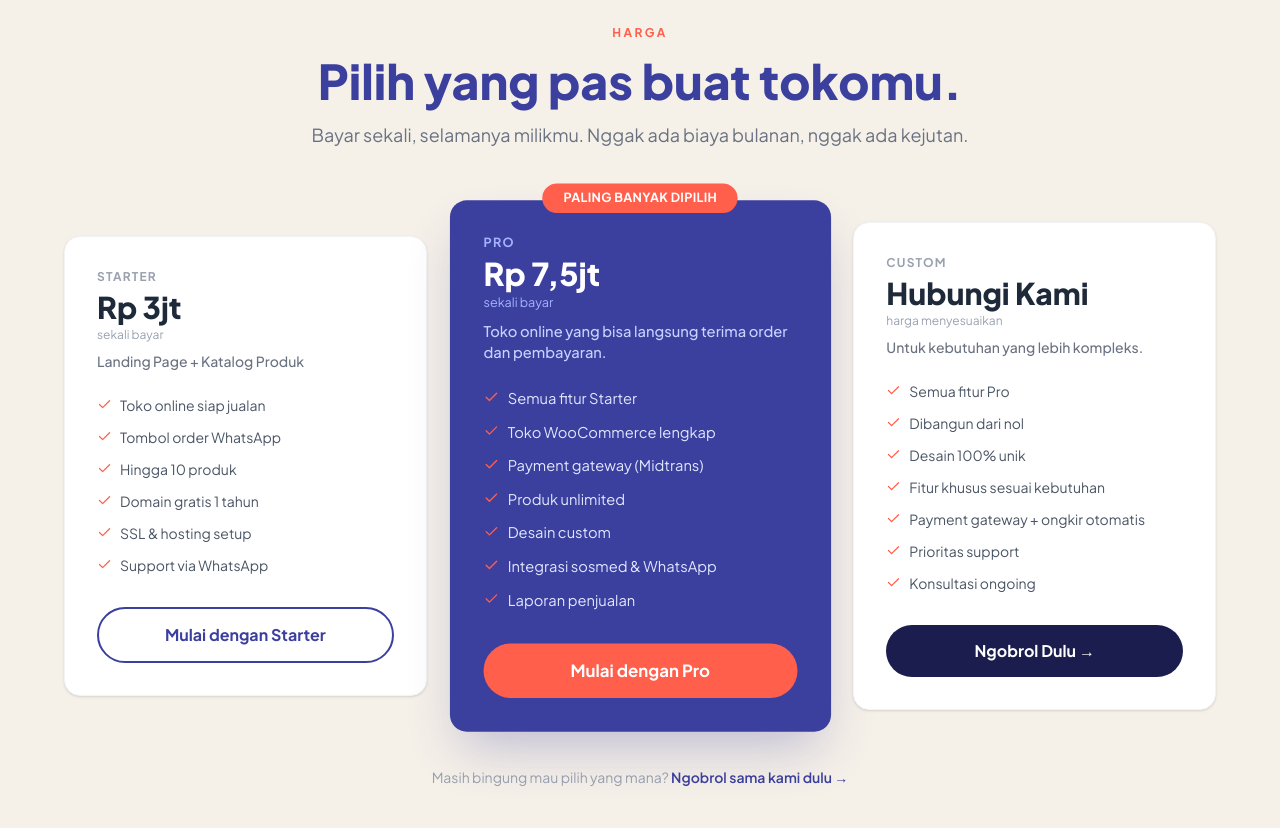
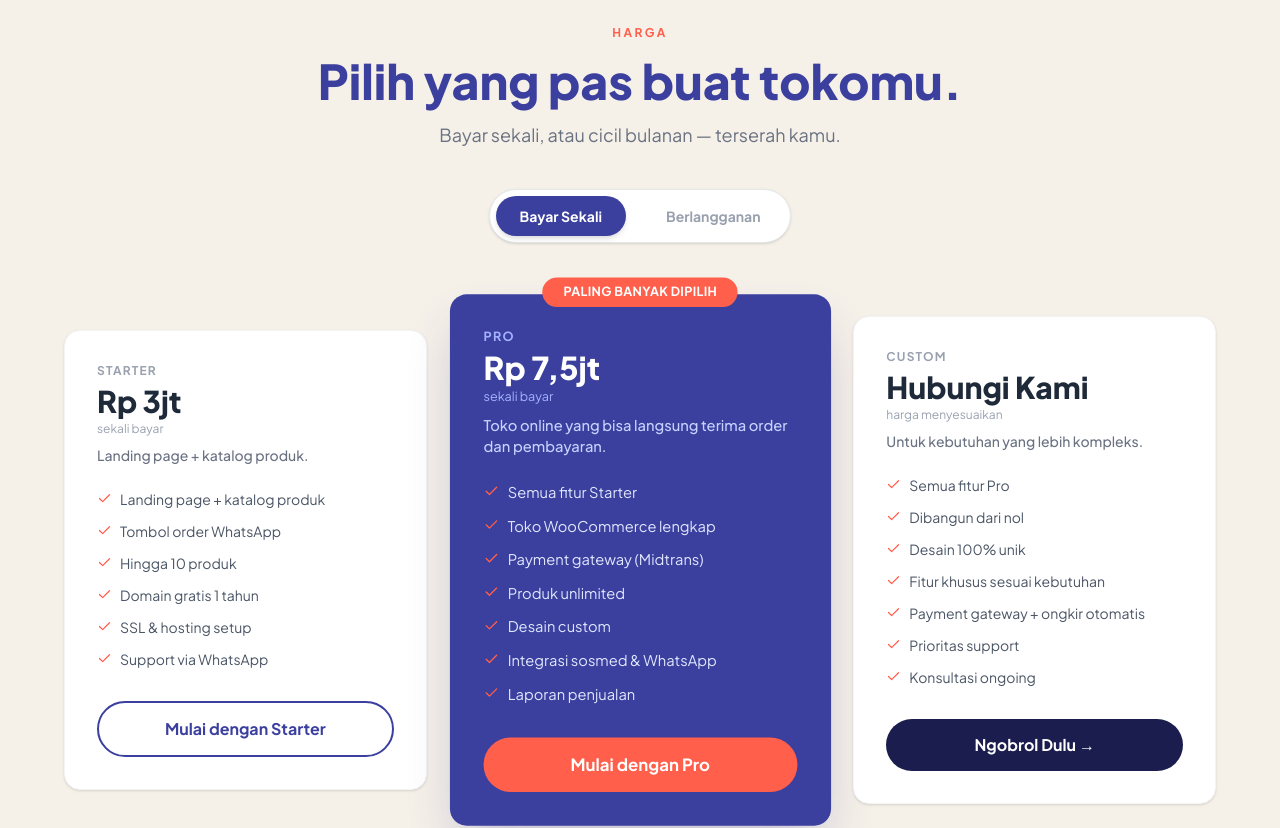
Before and after one commit to bikinin-website/bikininwebsite, a Next.js app: page / in a window 1280 px wide. Shown: the part 4580-5408 px from the top of the page. Built offline with nearby package versions, Linux system fonts and the light colour scheme.

Commit message:
add billig toggle to pricing section

```diff
--- a/src/app/page.tsx
+++ b/src/app/page.tsx
@@ -50,6 +50,7 @@ const avatars = ["V", "R", "B", "M", "A"];
 const heroWords = ["Toko", "Kamu,", "Aturan", "Kamu."];
 
 export default function Home() {
+  const [billingType, setBillingType] = useState<"onetime" | "subscription">("onetime");
   const heroRef = useRef(null);
   const { scrollYProgress: heroProgress } = useScroll({
     target: heroRef,
@@ -408,24 +409,57 @@ export default function Home() {
           <motion.div className="text-center mb-16" {...fadeUp()}>
             <p className="text-[#FF5F4B] text-xs uppercase tracking-[0.2em] font-bold mb-4">Harga</p>
             <h2 className="text-4xl md:text-5xl font-black text-[#3B3F9E] mb-4">Pilih yang pas buat tokomu.</h2>
-            <p className="text-gray-500 text-lg">Bayar sekali, selamanya milikmu. Nggak ada biaya bulanan, nggak ada kejutan.</p>
+            <p className="text-gray-500 text-lg mb-10">Bayar sekali, atau cicil bulanan — terserah kamu.</p>
+
+            {/* Toggle */}
+            <div className="inline-flex items-center gap-4 bg-white border border-gray-200 rounded-full p-1.5 shadow-sm">
+              <button
+                onClick={() => setBillingType("onetime")}
+                className={`px-6 py-2.5 rounded-full text-sm font-bold transition-all ${billingType === "onetime"
+                  ? "bg-[#3B3F9E] text-white shadow-md"
+                  : "text-gray-400 hover:text-gray-600"
+                  }`}
+              >
+                Bayar Sekali
+              </button>
+              <button
+                onClick={() => setBillingType("subscription")}
+                className={`px-6 py-2.5 rounded-full text-sm font-bold transition-all ${billingType === "subscription"
+                  ? "bg-[#3B3F9E] text-white shadow-md"
+                  : "text-gray-400 hover:text-gray-600"
+                  }`}
+              >
+                Berlangganan
+              </button>
+            </div>
           </motion.div>
+
           <div className="grid md:grid-cols-3 gap-8 items-center">
             {[
               {
-                name: "Starter", price: "Rp 3jt", sub: "sekali bayar",
-                desc: "Landing Page + Katalog Produk",
-                features: ["Toko online siap jualan", "Tombol order WhatsApp", "Hingga 10 produk", "Domain gratis 1 tahun", "SSL & hosting setup", "Support via WhatsApp"],
-                highlight: false, cta: "Mulai dengan Starter", ctaStyle: "border"
+                name: "Starter",
+                onetime: { price: "Rp 3jt", sub: "sekali bayar" },
+                subscription: { price: "Rp 1,5jt", sub: "setup + Rp 150rb/bulan" },
+                desc: "Landing page + katalog produk.",
+                features: billingType === "onetime"
+                  ? ["Landing page + katalog produk", "Tombol order WhatsApp", "Hingga 10 produk", "Domain gratis 1 tahun", "SSL & hosting setup", "Support via WhatsApp"]
+                  : ["Landing page + katalog produk", "Tombol order WhatsApp", "Hingga 10 produk", "Domain gratis 1 tahun", "SSL & hosting setup", "Support via WhatsApp", "Maintenance bulanan", "Minor update gratis"],
+                highlight: false, cta: billingType === "onetime" ? "Mulai dengan Starter" : "Langganan Starter", ctaStyle: "border"
               },
               {
-                name: "Pro", price: "Rp 7,5jt", sub: "sekali bayar",
+                name: "Pro",
+                onetime: { price: "Rp 7,5jt", sub: "sekali bayar" },
+                subscription: { price: "Rp 3,5jt", sub: "setup + Rp 300rb/bulan" },
                 desc: "Toko online yang bisa langsung terima order dan pembayaran.",
-                features: ["Semua fitur Starter", "Toko WooCommerce lengkap", "Payment gateway (Midtrans)", "Produk unlimited", "Desain custom", "Integrasi sosmed & WhatsApp", "Laporan penjualan"],
-                highlight: true, cta: "Mulai dengan Pro", ctaStyle: "coral"
+                features: billingType === "onetime"
+                  ? ["Semua fitur Starter", "Toko WooCommerce lengkap", "Payment gateway (Midtrans)", "Produk unlimited", "Desain custom", "Integrasi sosmed & WhatsApp", "Laporan penjualan"]
+                  : ["Semua fitur Starter", "Toko WooCommerce lengkap", "Payment gateway (Midtrans)", "Produk unlimited", "Desain custom", "Integrasi sosmed & WhatsApp", "Laporan penjualan", "Update konten bulanan", "Prioritas support"],
+                highlight: true, cta: billingType === "onetime" ? "Mulai dengan Pro" : "Langganan Pro", ctaStyle: "coral"
               },
               {
-                name: "Custom", price: "Hubungi Kami", sub: "harga menyesuaikan",
+                name: "Custom",
+                onetime: { price: "Hubungi Kami", sub: "harga menyesuaikan" },
+                subscription: { price: "Hubungi Kami", sub: "harga menyesuaikan" },
                 desc: "Untuk kebutuhan yang lebih kompleks.",
                 features: ["Semua fitur Pro", "Dibangun dari nol", "Desain 100% unik", "Fitur khusus sesuai kebutuhan", "Payment gateway + ongkir otomatis", "Prioritas support", "Konsultasi ongoing"],
                 highlight: false, cta: "Ngobrol Dulu →", ctaStyle: "dark"
@@ -440,8 +474,12 @@ export default function Home() {
                   <div className="absolute -top-4 left-1/2 -translate-x-1/2 bg-[#FF5F4B] text-white text-xs font-bold px-5 py-1.5 rounded-full tracking-wide uppercase whitespace-nowrap">Paling Banyak Dipilih</div>
                 )}
                 <p className={`text-xs font-bold uppercase tracking-widest mb-1 ${p.highlight ? "text-indigo-300" : "text-gray-400"}`}>{p.name}</p>
-                <p className={`text-3xl font-black mb-0.5 ${p.highlight ? "text-white" : "text-gray-800"}`}>{p.price}</p>
-                <p className={`text-xs mb-2 ${p.highlight ? "text-indigo-300" : "text-gray-400"}`}>{p.sub}</p>
+                <p className={`text-3xl font-black mb-0.5 ${p.highlight ? "text-white" : "text-gray-800"}`}>
+                  {billingType === "onetime" ? p.onetime.price : p.subscription.price}
+                </p>
+                <p className={`text-xs mb-2 ${p.highlight ? "text-indigo-300" : "text-gray-400"}`}>
+                  {billingType === "onetime" ? p.onetime.sub : p.subscription.sub}
+                </p>
                 <p className={`text-sm mb-6 font-medium ${p.highlight ? "text-indigo-200" : "text-gray-500"}`}>{p.desc}</p>
                 <ul className="space-y-3 mb-8">
                   {p.features.map(f => (
@@ -461,7 +499,7 @@ export default function Home() {
           </div>
           <motion.p className="text-center text-sm text-gray-400 mt-12" {...fadeUp(0.3)}>
             Masih bingung mau pilih yang mana?{" "}
-            <a href="https://wa.me/628561803888" className="text-[#3B3F9E] font-semibold hover:underline">Ngobrol sama kami dulu →</a>
+            <a href="https://wa.me/6281803693888" className="text-[#3B3F9E] font-semibold hover:underline">Konsultasi Gratis→</a>
           </motion.p>
         </div>
       </section>
```
